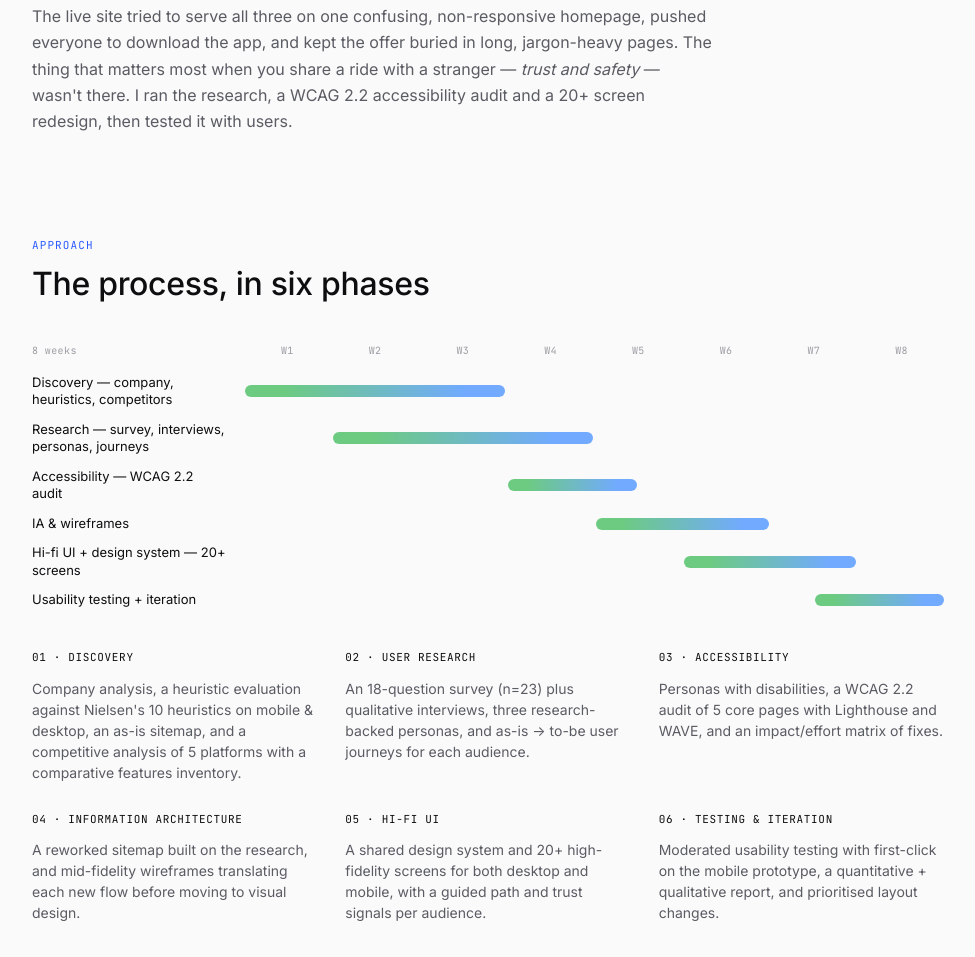
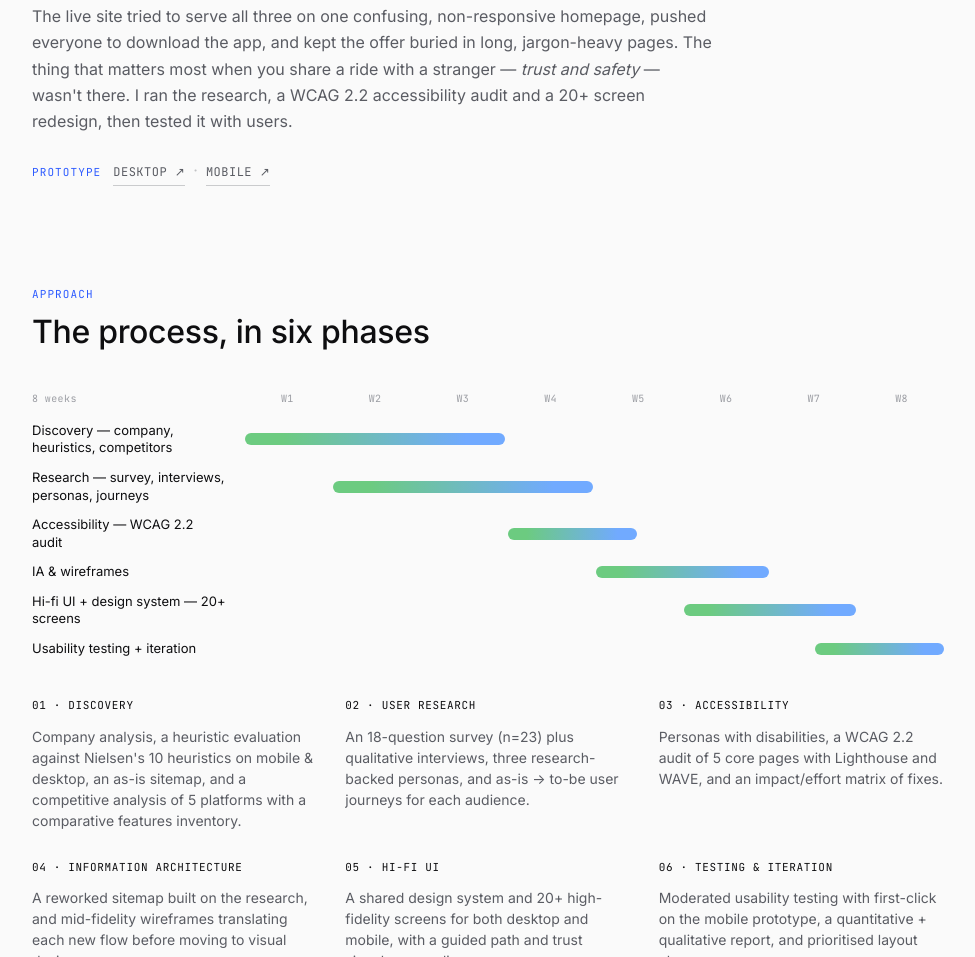
Before and after one commit to martinamnardone/portfolio, a website: page project-jojob.html in a window 1280 px wide. Shown: the part 1283-2240 px from the top of the page, without its empty margins (272-1247 px from the left). Drawn offline with Linux system fonts and the light colour scheme.

Commit message:
Added prototypes in Jojob

```diff
--- a/project-jojob.html
+++ b/project-jojob.html
@@ -90,6 +90,7 @@
     <div class="body-text">
       <p style="margin-bottom:20px;">JoJob Real Time Carpooling is an Italian B Corp, founded in 2014, built around sustainable commuting. It connects three very different audiences: private riders (<em>Carpooler</em>), companies running employee mobility programmes (<em>Aziende</em>), and public bodies with legally-required home-to-work mobility plans (<em>PSCL / Territori</em>). About 90% of its users arrive through their employer, so the company and territory journeys matter most.</p>
       <p>The live site tried to serve all three on one confusing, non-responsive homepage, pushed everyone to download the app, and kept the offer buried in long, jargon-heavy pages. The thing that matters most when you share a ride with a stranger — <em>trust and safety</em> — wasn't there. I ran the research, a WCAG 2.2 accessibility audit and a 20+ screen redesign, then tested it with users.</p>
+      <p style="margin-top:22px;"><span class="eyebrow" style="margin-right:12px;">Prototype</span><a class="text-link" href="https://www.figma.com/proto/YzcC2QnWbPjLOdsYvKHfYI/JOJOB-CARPOOLING---website-redesign--desktop---mobile-?node-id=816-729&amp;p=f&amp;viewport=-98%2C200%2C0.09&amp;t=oNnb9Hphz0BLcHE8-1&amp;scaling=scale-down&amp;content-scaling=fixed&amp;starting-point-node-id=816%3A729&amp;page-id=778%3A708" target="_blank" rel="noopener">Desktop &#8599;</a><span style="opacity:.35;margin:0 8px;">&middot;</span><a class="text-link" href="https://www.figma.com/proto/YzcC2QnWbPjLOdsYvKHfYI/JOJOB-CARPOOLING---website-redesign--desktop---mobile-?node-id=1796-9590&amp;p=f&amp;viewport=46%2C-267%2C0.06&amp;t=wd51ltmlkLHztiIg-1&amp;scaling=scale-down&amp;content-scaling=fixed&amp;starting-point-node-id=1796%3A9590&amp;page-id=1796%3A5520" target="_blank" rel="noopener">Mobile &#8599;</a></p>
     </div>
   </div>
 </section>
```
